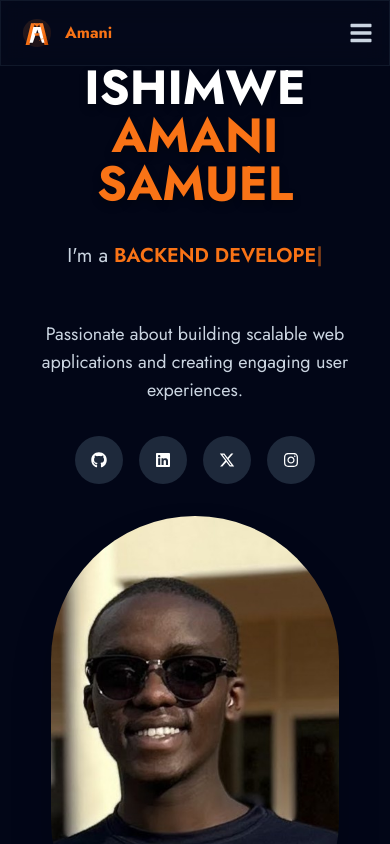
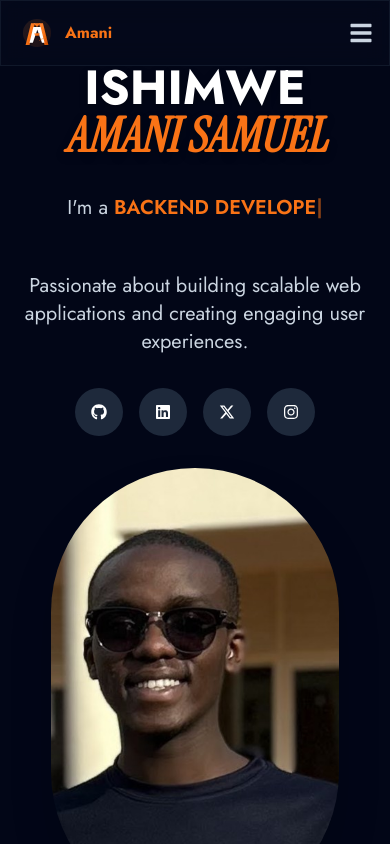
Before and after one commit to Amani-Ishimwe/Portofolio_site, a React (Vite) app: page / in a window 390 px wide. Shown: the top 844 px of the page. Built offline with nearby package versions, Linux system fonts and the light colour scheme; a small style sheet from the web is missing.

Commit message:
working on fonts

```diff
--- a/index.html
+++ b/index.html
@@ -2,7 +2,8 @@
 <html lang="en">
   <head>
     <meta charset="UTF-8" />
-    <link rel="icon" type="image/svg+xml" href="/logo.svg"/>
+    <link rel="icon" type="image/svg+xml" href="/logo.svg" />
+    <link rel="stylesheet" href="https://geistfont.vercel.app/geist.css" />
     <meta name="viewport" content="width=device-width, initial-scale=1.0" />
     <title>Amani Portofolio</title>
   </head>
--- a/src/components/Hero.jsx
+++ b/src/components/Hero.jsx
@@ -8,7 +8,8 @@ const Hero = () => {
   const roles = [
     'FRONTEND DEVELOPER',
     'BACKEND DEVELOPER',
-    'UI/UX DESIGNER'
+    'UI/UX DESIGNER',
+    'GRAPHIC DESIGNER'
   ]
 
   const [text, setText] = useState('')
@@ -49,7 +50,7 @@ const Hero = () => {
               <h1 className="text-5xl md:text-7xl font-bold text-shadow-lg">
                 <span className="text-white">ISHIMWE</span>
                 <br />
-                <span className="text-primary-500">AMANI SAMUEL</span>
+                <span className="text-primary-500 font-instrument italic">AMANI SAMUEL</span>
               </h1>
 
               <div className="h-16 flex items-center justify-center lg:justify-start">
@@ -63,7 +64,7 @@ const Hero = () => {
               </div>
             </div>
 
-            <p className="text-lg md:text-xl text-dark-300 max-w-2xl mx-auto lg:mx-0">
+            <p className="text-xl md:text-xl text-dark-300 max-w-2xl mx-auto lg:mx-0">
               Passionate about building scalable web applications and creating
               engaging user experiences.
             </p>
--- a/src/index.css
+++ b/src/index.css
@@ -1,4 +1,4 @@
-/* @import url('https://fonts.googleapis.com/css2?family=Poppins:wght@300;400;500;600;700;800;900&display=swap'); */
+@import url('https://fonts.googleapis.com/css2?family=Instrument+Serif:wght@400;700&display=swap');
 @import url('https://fonts.googleapis.com/css2?family=Jost:wght@300;400;500;600;700&display=swap');
 
 
--- a/tailwind.config.js
+++ b/tailwind.config.js
@@ -34,6 +34,7 @@ export default {
         }
       },
       fontFamily: {
+        'instrument':['Instrument Serif', 'serif'],
         'sans': ['Jost', 'sans-serif'],
         'mono': ['JetBrains Mono', 'monospace'],
       },
```
